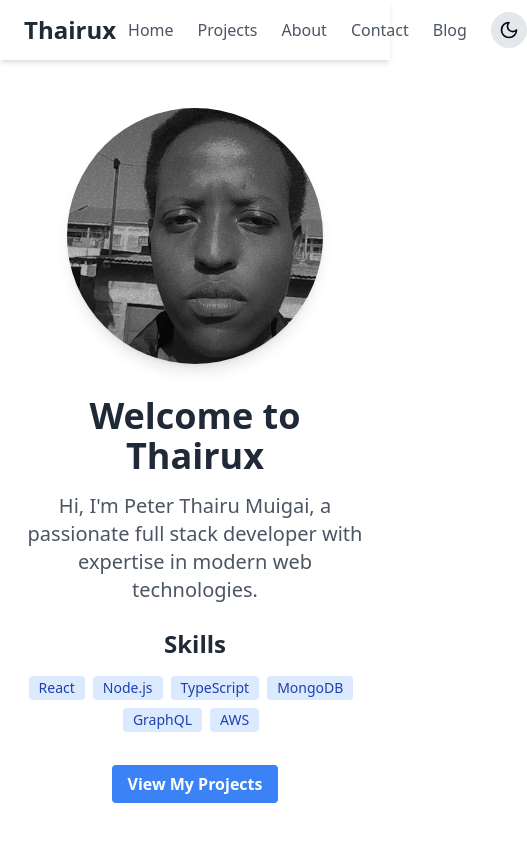
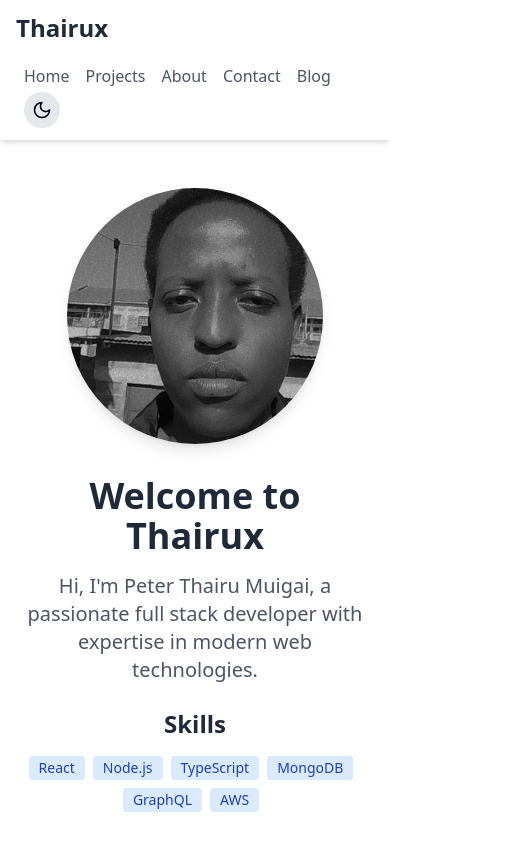
Before and after one commit to Thairux/thairux-portfolio-bliss, a React (Vite) app: page / in a window 390 px wide. Shown: the top 843 px of the page, 527 px wide, since content can reach past the window. Built offline with nearby package versions, Linux system fonts and the light colour scheme.

Commit message:
Fix mobile navbar width
Adjust the navbar width for better responsiveness on mobile devices to enhance user experience.
[skip gpt_engineer]

```diff
--- a/src/components/Header.tsx
+++ b/src/components/Header.tsx
@@ -7,21 +7,21 @@ const Header: React.FC = () => {
   const { theme, toggleTheme } = useTheme();
 
   return (
-    <header className="bg-white dark:bg-gray-800 shadow-md">
-      <nav className="container mx-auto px-6 py-3">
-        <div className="flex justify-between items-center">
+    <header className="bg-white dark:bg-gray-800 shadow-md w-full">
+      <nav className="container mx-auto px-4 py-3">
+        <div className="flex flex-wrap justify-between items-center">
           <Link to="/" className="text-2xl font-bold text-gray-800 dark:text-white">
             Thairux
           </Link>
-          <div className="flex items-center">
-            <Link to="/" className="mx-3 text-gray-600 dark:text-gray-300 hover:text-gray-800 dark:hover:text-white">Home</Link>
-            <Link to="/projects" className="mx-3 text-gray-600 dark:text-gray-300 hover:text-gray-800 dark:hover:text-white">Projects</Link>
-            <Link to="/about" className="mx-3 text-gray-600 dark:text-gray-300 hover:text-gray-800 dark:hover:text-white">About</Link>
-            <Link to="/contact" className="mx-3 text-gray-600 dark:text-gray-300 hover:text-gray-800 dark:hover:text-white">Contact</Link>
-            <Link to="/blog" className="mx-3 text-gray-600 dark:text-gray-300 hover:text-gray-800 dark:hover:text-white">Blog</Link>
+          <div className="flex flex-wrap items-center mt-4 sm:mt-0">
+            <Link to="/" className="mx-2 my-1 text-gray-600 dark:text-gray-300 hover:text-gray-800 dark:hover:text-white">Home</Link>
+            <Link to="/projects" className="mx-2 my-1 text-gray-600 dark:text-gray-300 hover:text-gray-800 dark:hover:text-white">Projects</Link>
+            <Link to="/about" className="mx-2 my-1 text-gray-600 dark:text-gray-300 hover:text-gray-800 dark:hover:text-white">About</Link>
+            <Link to="/contact" className="mx-2 my-1 text-gray-600 dark:text-gray-300 hover:text-gray-800 dark:hover:text-white">Contact</Link>
+            <Link to="/blog" className="mx-2 my-1 text-gray-600 dark:text-gray-300 hover:text-gray-800 dark:hover:text-white">Blog</Link>
             <button
               onClick={toggleTheme}
-              className="ml-3 p-2 rounded-full bg-gray-200 dark:bg-gray-700"
+              className="ml-2 p-2 rounded-full bg-gray-200 dark:bg-gray-700"
             >
               {theme === 'dark' ? <Sun size={20} /> : <Moon size={20} />}
             </button>
```
